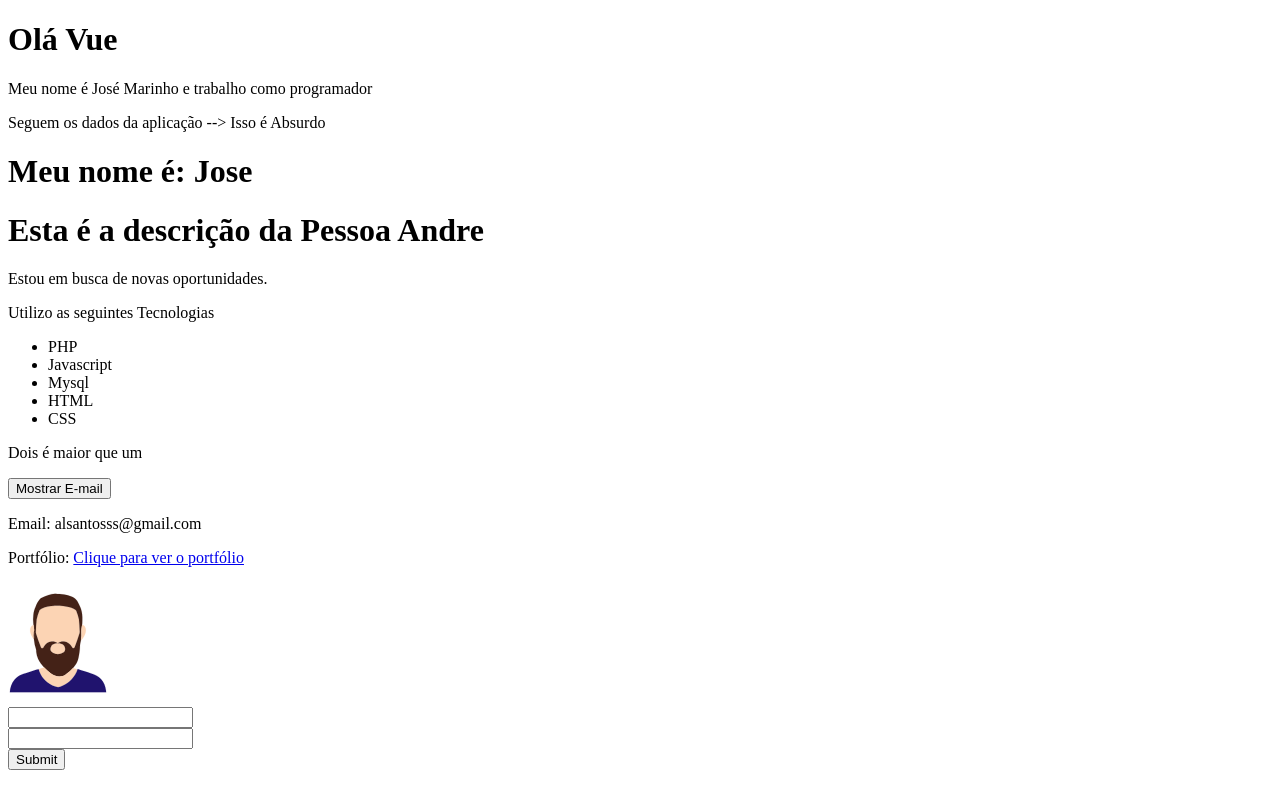
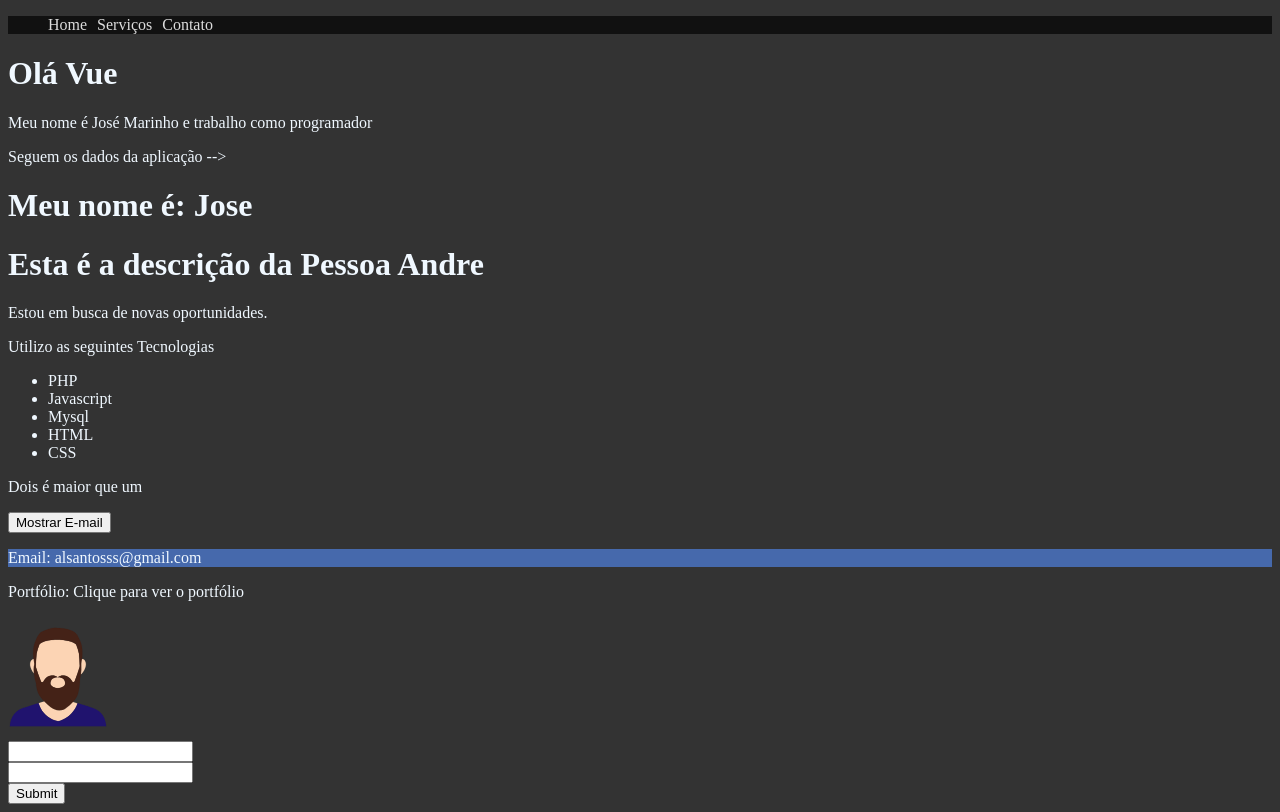
Before and after one commit to alsantosss/vue3, a Vue app in the folder 2_vue_cli/: page / in a window 1280 px wide. Built offline with nearby package versions, Linux system fonts and the light colour scheme.

Commit message:
CSS Global e CSS Scoped

```diff
--- a/2_vue_cli/src/App.vue
+++ b/2_vue_cli/src/App.vue
@@ -1,5 +1,6 @@
 <template>
   <div>
+    <cabecalho />
     <primeiroComponente/>
     <p>Seguem os dados da aplicação --> {{dados}}</p>
     <lifeCyrcle />
@@ -11,18 +12,15 @@
 import primeiroComponente from './components/primeiroComponente.vue'
 import lifeCyrcle from './components/lifeCyrcle.vue'
 import Pessoa from './components/pessoa.vue'
+import cabecalho from './components/cabecalho.vue'
 
   export default{
     name: 'App',
     components: {
+      cabecalho,
       primeiroComponente,
       lifeCyrcle,
       Pessoa
-    },
-    data(){
-      return {
-        dados:"Exemplo"
-      }
     },
     created(){
     setTimeout(() => {
@@ -43,3 +41,20 @@
     }
   }
 </script>
+<style>
+body{
+  background: #333;
+  color: aliceblue;
+}
+a{
+  color:aliceblue;
+  text-decoration: none;
+}
+a:hover{
+  color: green;
+  text-decoration: none;
+}
+.bgemail{
+  background: rgb(70, 105, 172);
+}
+</style>
--- /dev/null
+++ b/2_vue_cli/src/components/cabecalho.vue
@@ -0,0 +1,34 @@
+<template>
+
+    <ul>
+        <li><a href="#">Home</a></li>
+        <li><a href="#">Serviços</a></li>
+        <li><a href="#">Contato</a></li>
+    </ul>
+
+</template>
+
+<script>
+export default {
+    name: "cabecalho"
+}
+</script>
+
+<style scoped>
+ul{
+    list-style: none;
+    display: flex;
+    background: #111;
+}
+li{
+    margin-right: 10px;
+}
+a{
+    color: #ddd;
+    text-decoration: none;
+    transition: .5s;
+}
+a:hover{
+    color: turquoise;
+}
+</style>
--- a/2_vue_cli/src/components/info.vue
+++ b/2_vue_cli/src/components/info.vue
@@ -12,7 +12,7 @@
         </ul>
         <p v-if="2>1">Dois é maior que um</p>
          <button @click="showEmail">{{textoBotao}}</button>
-        <p v-show="email">Email: alsantosss@gmail.com</p>
+        <p v-show="email" class="bgemail">Email: alsantosss@gmail.com</p>
         <p>Portfólio: <a v-bind:href="meu_link" target="_blank">Clique para ver o portfólio</a> </p>
         <avatar />
 
```
